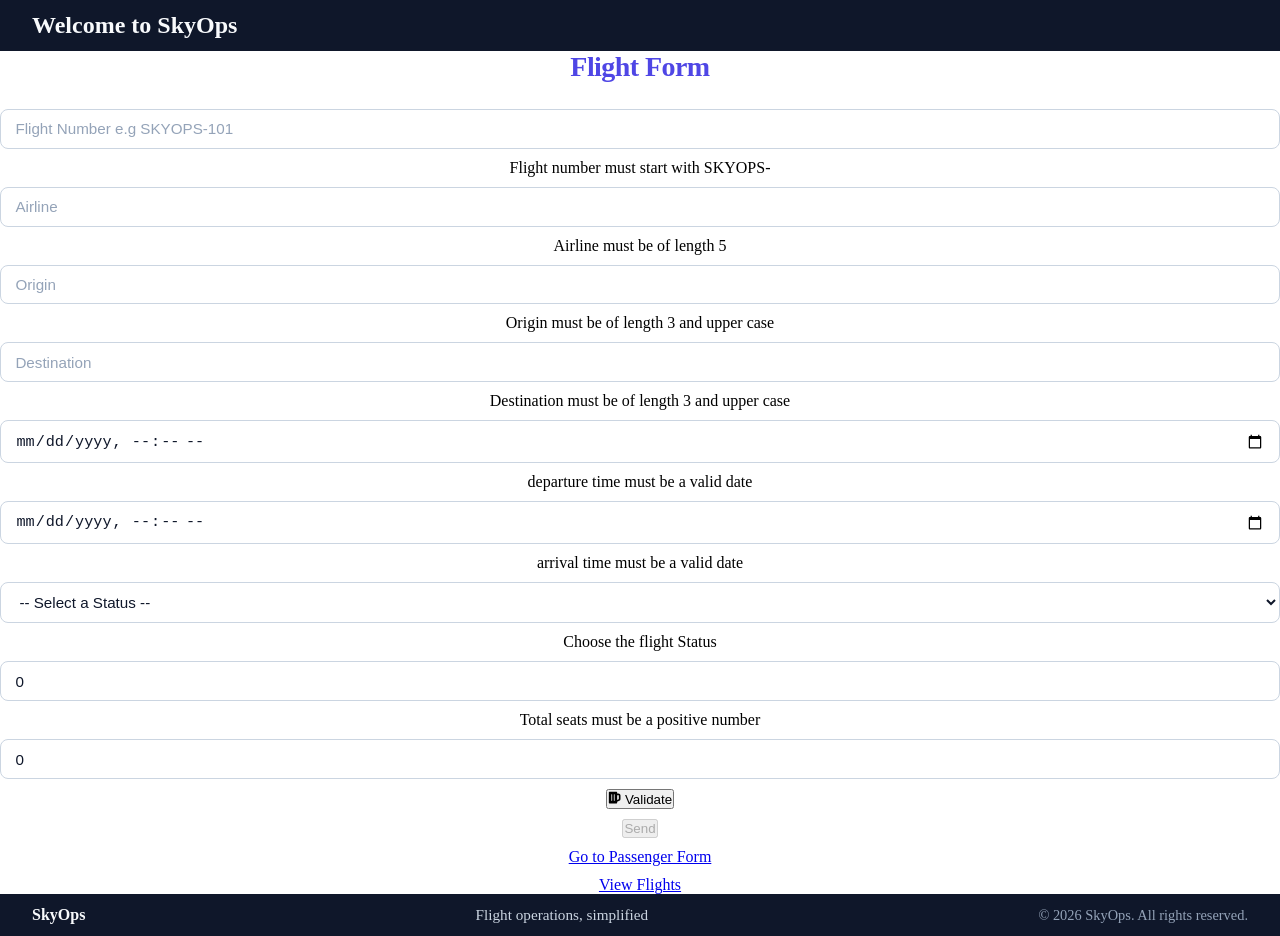
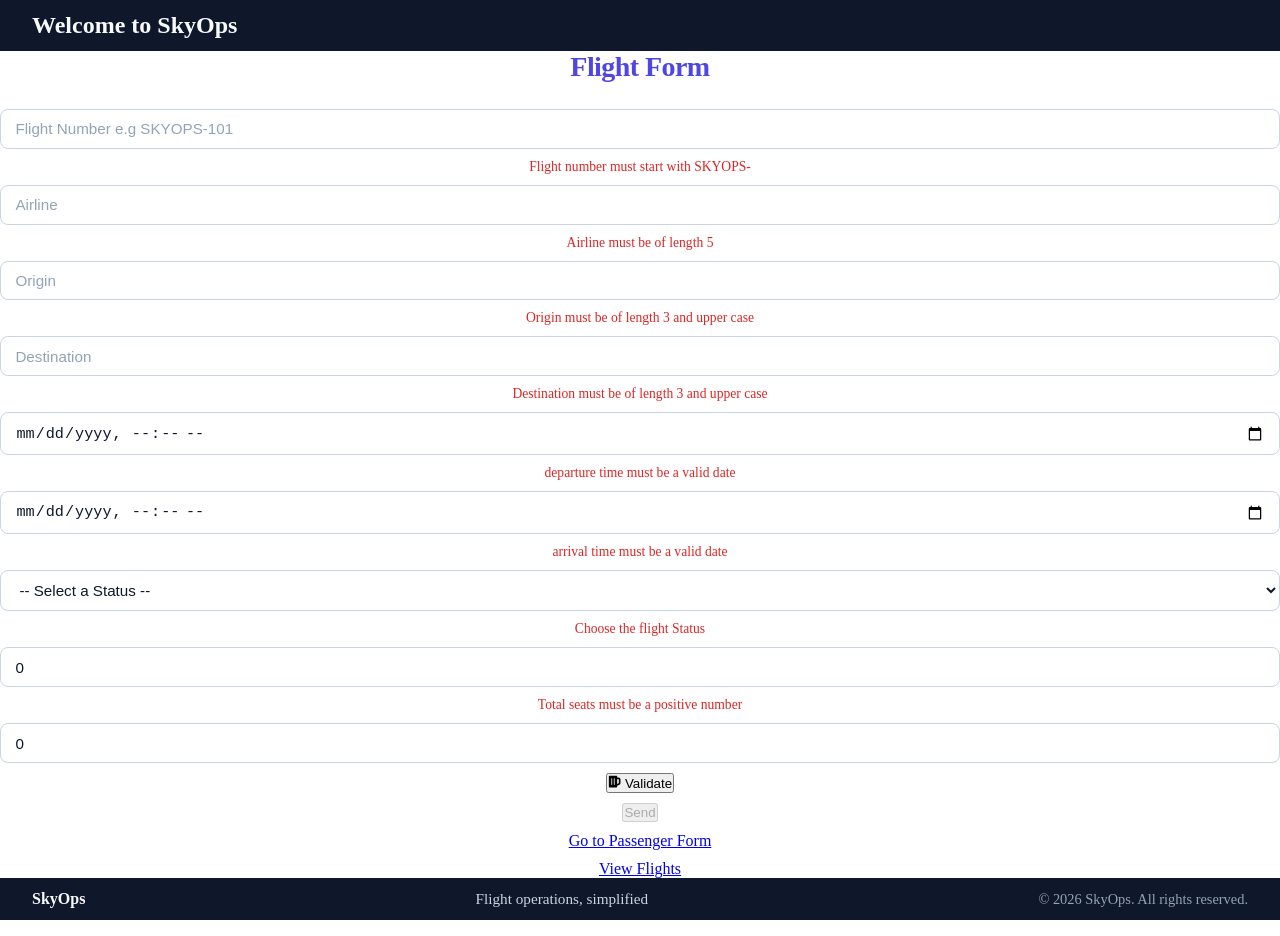
Before and after one commit to Adam-hash-a11y/skyops-forms, a React (Vite) app: page /flight in a window 1280 px wide. Both pictures are taken after a click on the button "Validate". Built offline with nearby package versions, Linux system fonts and the light colour scheme.

Commit message:
feat: add styled design to formInputError component

```diff
--- a/src/components/shared/formInputError/FormInputError.tsx
+++ b/src/components/shared/formInputError/FormInputError.tsx
@@ -1,9 +1,15 @@
-import React from "react";
+import styled from "styled-components";
+
+const ErrorText = styled.p`
+  color: #dc2626;
+  font-size: 0.85rem;
+  margin: 0;
+`;
 
 interface Props {
   error: string;
 }
 
 export const FormInputError: React.FunctionComponent<Props> = ({ error }) => {
-  return <div>{error}</div>;
+  return <ErrorText>{error}</ErrorText>;
 };
```
